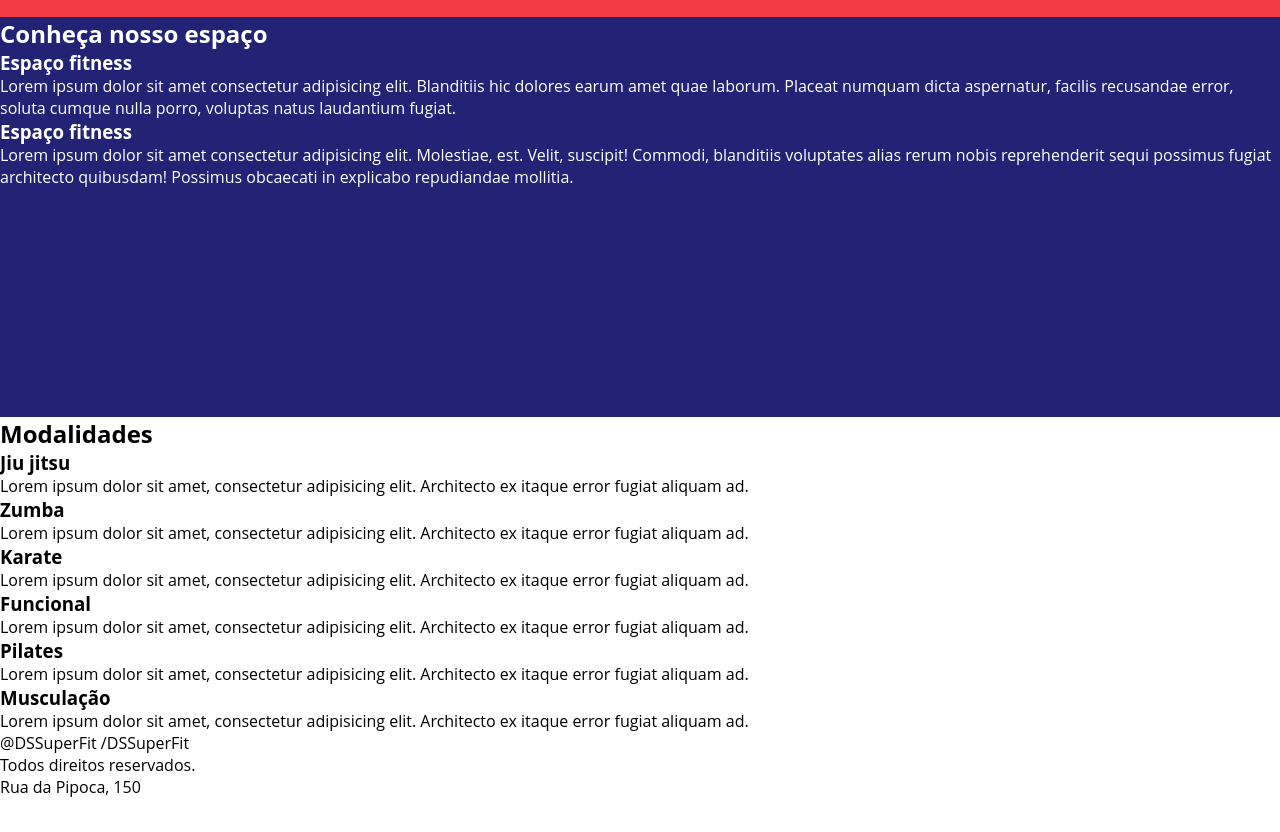
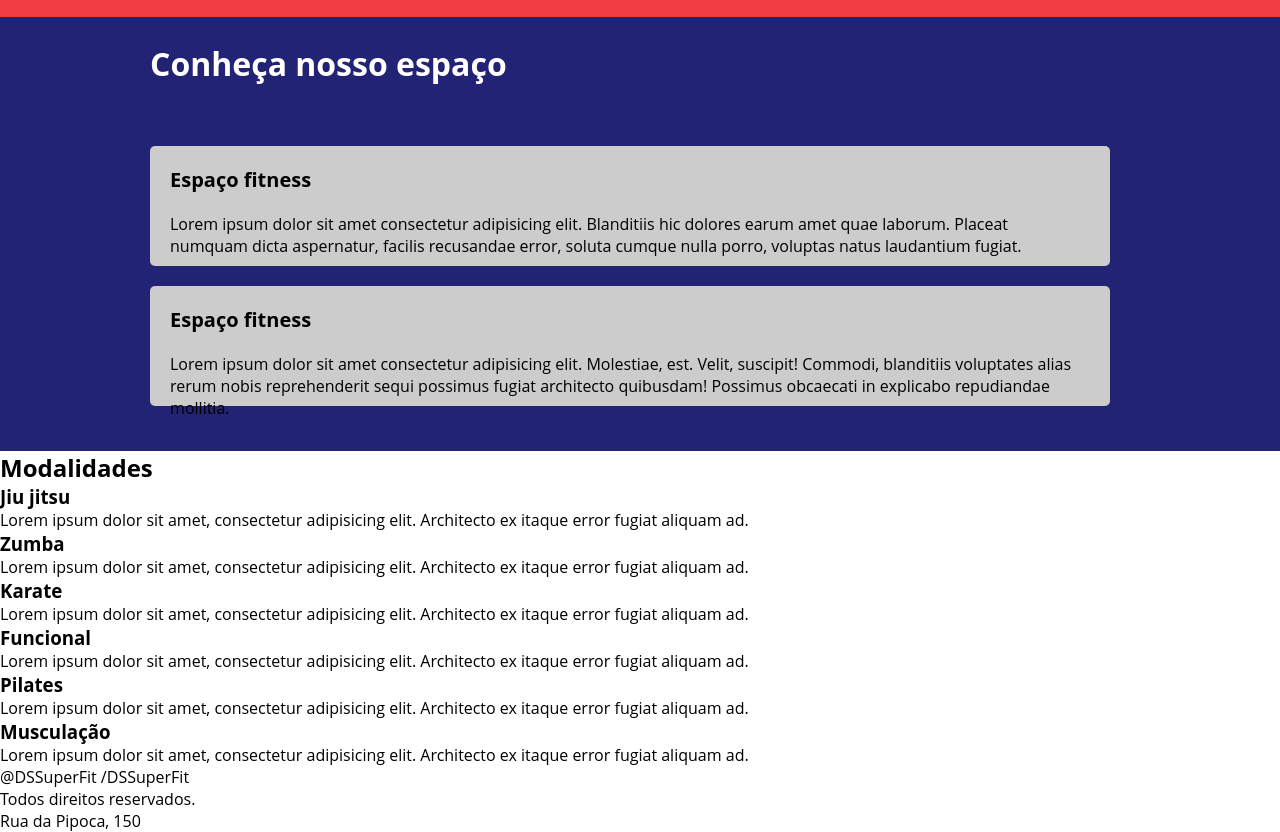
Before and after one commit to gmorenosp/desafio-css, a plain HTML site: page index.html in a window 1280 px wide. Shown: the part 83-915 px from the top of the page. Before the commit the page ends 881 px from the top, so only its background shows below. Drawn offline with Linux system fonts and the light colour scheme.

Commit message:
formatacao seccao 1

```diff
--- a/css/styles.css
+++ b/css/styles.css
@@ -17,8 +17,6 @@ a {
   background-color: #f03c42;
   height: 100px;
   color: white;
-  size: 18px;
-  font-style: normal;
   padding: 30px;
 }
 
@@ -46,4 +44,34 @@ a {
     background-color: #222374;
     min-height: 400px;
     color: #fff;
+    padding: 25px 120px 25px 150px;
+
 }
+
+.section-main-1 h2 {
+    font-size: 32px;
+    line-height: 44px;
+    padding-bottom: 60px;
+
+}
+
+.container-main {
+    color: black;
+    max-width: 960px;
+    display: flex;
+    flex-direction: column;
+
+}
+
+.news-fitness {
+    background-color: #ccc;
+    margin-bottom: 20px;
+    height: 120px;
+    border-radius: 5px;
+    padding: 20px;
+    }
+
+    .news-fitness h3 {
+        padding: 0 0 20px 0 ;
+        font-size: 20px;
+    }
--- a/index.html
+++ b/index.html
@@ -23,23 +23,26 @@
     <main>
       <section class="section-main-1">
         <h2>Conheça nosso espaço</h2>
-        <div>
+        <div  class="container-main">
+          <div class="news-fitness">
             <h3>Espaço fitness</h3>
             <p>
-            Lorem ipsum dolor sit amet consectetur adipisicing elit. Blanditiis
-            hic dolores earum amet quae laborum. Placeat numquam dicta
-            aspernatur, facilis recusandae error, soluta cumque nulla porro,
-            voluptas natus laudantium fugiat.
+              Lorem ipsum dolor sit amet consectetur adipisicing elit.
+              Blanditiis hic dolores earum amet quae laborum. Placeat numquam
+              dicta aspernatur, facilis recusandae error, soluta cumque nulla
+              porro, voluptas natus laudantium fugiat.
             </p>
           </div>
-        <div>
+
+          <div class="news-fitness">
             <h3>Espaço fitness</h3>
             <p>
-            Lorem ipsum dolor sit amet consectetur adipisicing elit. Molestiae,
-            est. Velit, suscipit! Commodi, blanditiis voluptates alias rerum
-            nobis reprehenderit sequi possimus fugiat architecto quibusdam!
-            Possimus obcaecati in explicabo repudiandae mollitia.
+              Lorem ipsum dolor sit amet consectetur adipisicing elit.
+              Molestiae, est. Velit, suscipit! Commodi, blanditiis voluptates
+              alias rerum nobis reprehenderit sequi possimus fugiat architecto
+              quibusdam! Possimus obcaecati in explicabo repudiandae mollitia.
             </p>
+          </div>
         </div>
       </section>
 
@@ -47,36 +50,51 @@
         <h2>Modalidades</h2>
         <div>
           <h3>Jiu jitsu</h3>
-            <p>Lorem ipsum dolor sit amet, consectetur adipisicing elit. Architecto ex itaque error fugiat aliquam ad.</p>
+          <p>
+            Lorem ipsum dolor sit amet, consectetur adipisicing elit. Architecto
+            ex itaque error fugiat aliquam ad.
+          </p>
         </div>
 
         <div>
           <h3>Zumba</h3>
-            <p>Lorem ipsum dolor sit amet, consectetur adipisicing elit. Architecto ex itaque error fugiat aliquam ad.</p>
+          <p>
+            Lorem ipsum dolor sit amet, consectetur adipisicing elit. Architecto
+            ex itaque error fugiat aliquam ad.
+          </p>
         </div>
 
         <div>
           <h3>Karate</h3>
-            <p>Lorem ipsum dolor sit amet, consectetur adipisicing elit. Architecto ex itaque error fugiat aliquam ad.</p>
+          <p>
+            Lorem ipsum dolor sit amet, consectetur adipisicing elit. Architecto
+            ex itaque error fugiat aliquam ad.
+          </p>
         </div>
 
         <div>
           <h3>Funcional</h3>
-            <p>Lorem ipsum dolor sit amet, consectetur adipisicing elit. Architecto ex itaque error fugiat aliquam ad.</p>
+          <p>
+            Lorem ipsum dolor sit amet, consectetur adipisicing elit. Architecto
+            ex itaque error fugiat aliquam ad.
+          </p>
         </div>
 
         <div>
-            <h3>Pilates </h3>
-            <p>Lorem ipsum dolor sit amet, consectetur adipisicing elit. Architecto ex itaque error fugiat aliquam ad.</p>
-
+          <h3>Pilates</h3>
+          <p>
+            Lorem ipsum dolor sit amet, consectetur adipisicing elit. Architecto
+            ex itaque error fugiat aliquam ad.
+          </p>
         </div>
 
         <div>
           <h3>Musculação</h3>
-            <p>Lorem ipsum dolor sit amet, consectetur adipisicing elit. Architecto ex itaque error fugiat aliquam ad.</p>
+          <p>
+            Lorem ipsum dolor sit amet, consectetur adipisicing elit. Architecto
+            ex itaque error fugiat aliquam ad.
+          </p>
         </div>
-
-
       </section>
     </main>
     <footer>
```
Lines whose indentation alone changed are shown as unchanged.
